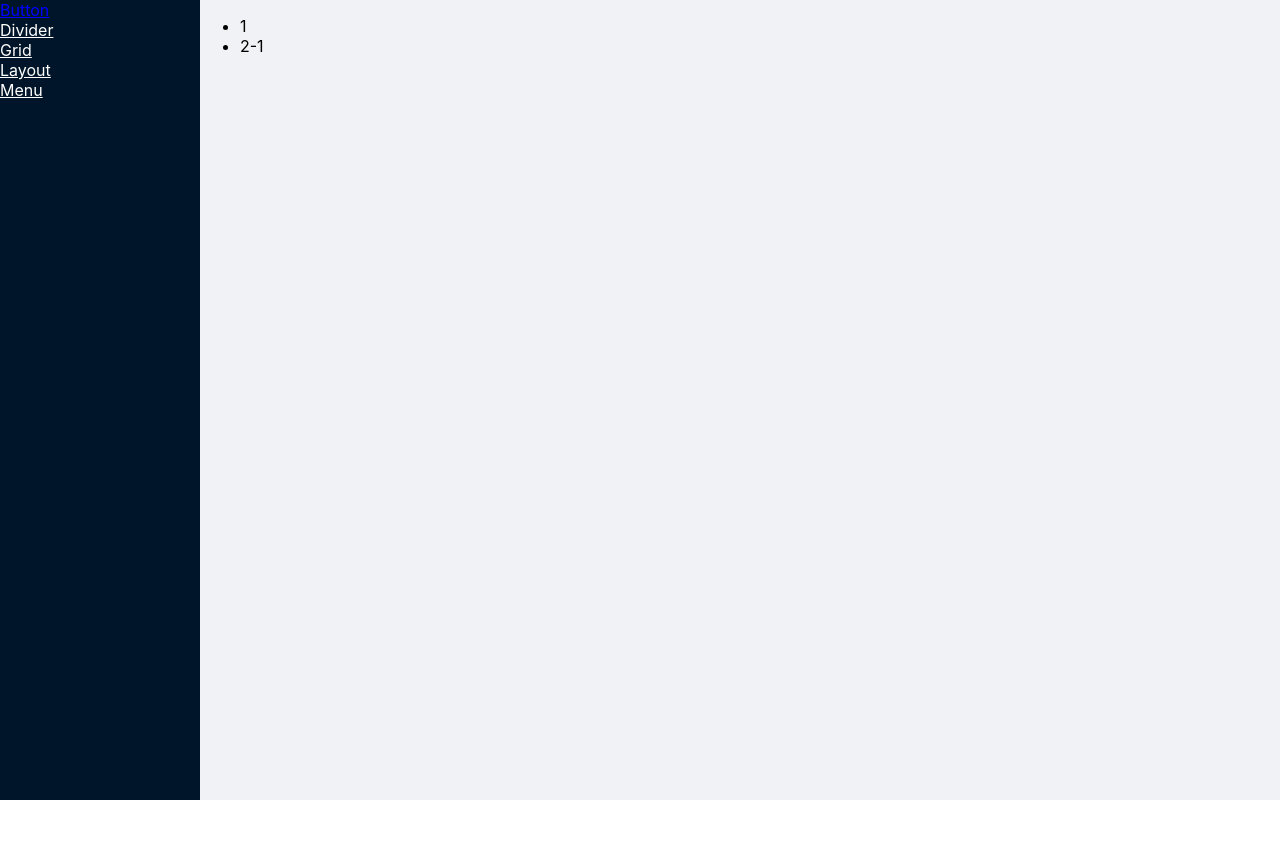
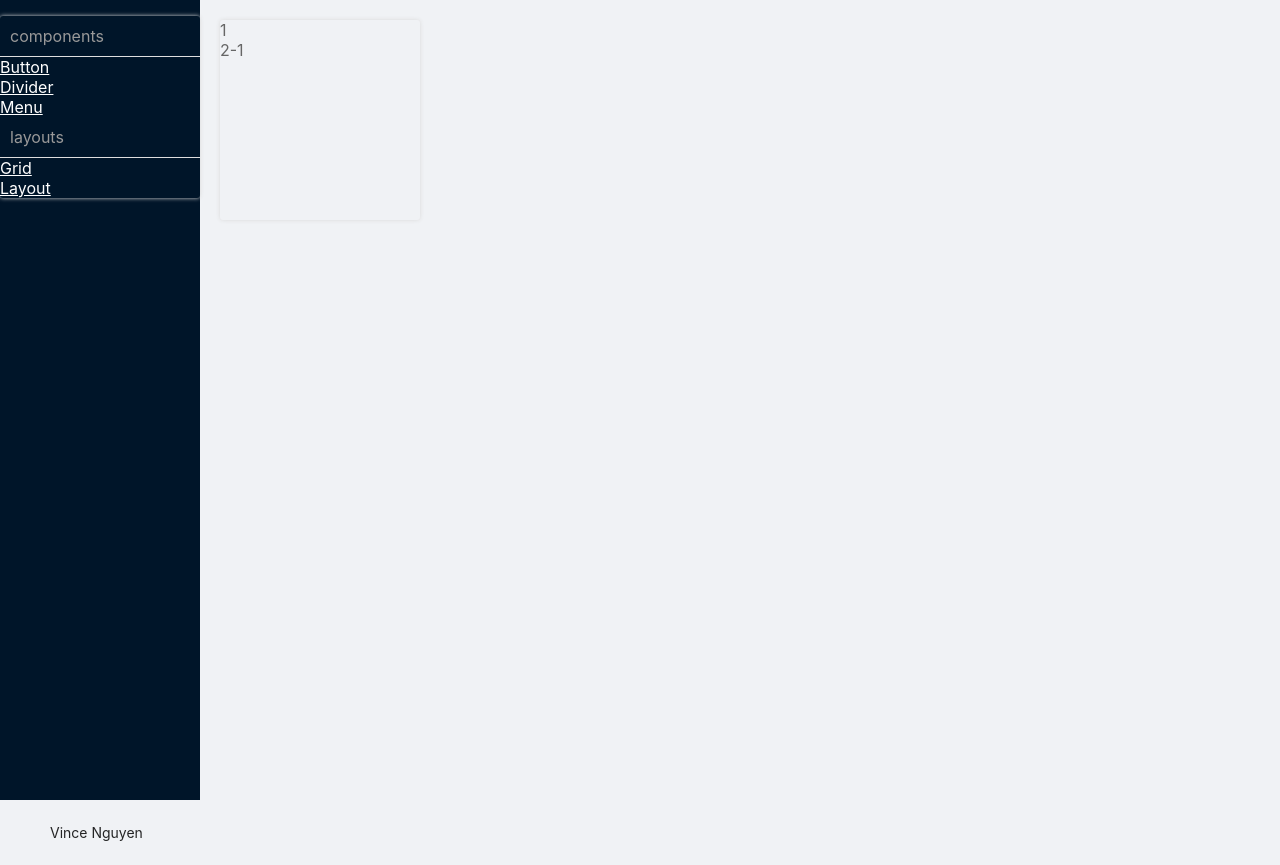
Before and after one commit to VINCENGUYEN-JS/vince-components, a React (Create React App) app: page /menu in a window 1280 px wide. Before the commit the page ends 800 px from the top, so only its background shows below. Built offline with nearby package versions, Linux system fonts and the light colour scheme.

Commit message:
add-menu-item-group-for-menu-component

```diff
--- a/src/App.tsx
+++ b/src/App.tsx
@@ -2,6 +2,7 @@ import * as React from "react";
 import { Routes, Route, Link } from "react-router-dom";
 
 import { Layout } from "./layout/index";
+import Menu, { MenuItem, MenuItemGroup } from "./components/Menu";
 import {
   ButtonExample,
   DividerExample,
@@ -11,18 +12,33 @@ import {
 } from "./pages";
 
 const Nav = () => (
-  <div style={{ display: "flex", flexDirection: "column" }}>
+  <Menu>
+    <MenuItemGroup title="components">
+      <MenuItem>
         <Link to="/button">Button</Link>
+      </MenuItem>
+      <MenuItem>
         <Link to="/divider">Divider</Link>
+      </MenuItem>
+      <MenuItem>
+        <Link to="/menu">Menu</Link>
+      </MenuItem>
+    </MenuItemGroup>
+    <MenuItemGroup title="layouts">
+      <MenuItem>
         <Link to="/grid">Grid</Link>
+      </MenuItem>
+      <MenuItem>
         <Link to="/layout">Layout</Link>
-    <Link to="/menu">Menu</Link>
-  </div>
+      </MenuItem>
+    </MenuItemGroup>
+  </Menu>
 );
 
 function App() {
   return (
     <div>
+      <Layout>
         <Layout style={{ minHeight: "100vh" }}>
           <Layout.Sider>
             <Nav />
@@ -37,6 +53,8 @@ function App() {
             </Routes>
           </Layout.Content>
         </Layout>
+        <Layout.Footer>Vince Nguyen</Layout.Footer>
+      </Layout>
     </div>
   );
 }
--- a/src/components/Menu/Menu.tsx
+++ b/src/components/Menu/Menu.tsx
@@ -1,12 +1,22 @@
 import * as React from "react";
+import classNames from "classnames";
 
-type MenuProps = {
+import "./style/index.scss";
+
+interface MenuProps extends React.HTMLAttributes<HTMLUListElement> {
   children: React.ReactNode;
-};
+}
+
+const prefixCls = "menu";
 
 const Menu = (props: MenuProps) => {
-  const { children } = props;
-  return <ul>{children}</ul>;
+  const { children, style: customStyle } = props;
+  const classes = classNames(prefixCls, {});
+  return (
+    <ul className={classes} style={customStyle}>
+      {children}
+    </ul>
+  );
 };
 
 export default Menu;
--- /dev/null
+++ b/src/components/Menu/MenuGroup.tsx
@@ -0,0 +1,21 @@
+import * as React from "react";
+import classNames from "classnames";
+
+type MenuItemGroupProps = {
+  title?: React.ReactNode;
+  children?: React.ReactNode;
+};
+
+const prefixCls = "menu-item-group";
+
+const MenuItemGroup = (props: MenuItemGroupProps) => {
+  const { children, title } = props;
+  return (
+    <li>
+      <div className={`${prefixCls}-title`}>{title}</div>
+      <ul className={`${prefixCls}-list`}>{children}</ul>
+    </li>
+  );
+};
+
+export default MenuItemGroup;
--- a/src/components/Menu/index.ts
+++ b/src/components/Menu/index.ts
@@ -1,5 +1,6 @@
 import Menu from "./Menu";
 import MenuItem from "./MenuItem";
+import MenuItemGroup from "./MenuGroup";
 
 export default Menu;
-export { MenuItem };
+export { MenuItem, MenuItemGroup };
--- /dev/null
+++ b/src/components/Menu/style/index.scss
@@ -0,0 +1,21 @@
+.menu {
+  outline: none;
+  margin-bottom: 0;
+  padding-left: 0; // Override default ul/ol
+  padding-right: 0; // Override default ul/ol in RTL direction
+  list-style: none;
+
+  box-shadow: 0 0 4px #d9d9d9;
+  border-radius: 3px;
+  color: #666;
+  &-item-group-list {
+    margin: 0;
+    padding: 0;
+  }
+  &-item-group-title {
+    color: #999;
+    line-height: 1.5;
+    padding: 8px 10px;
+    border-bottom: 1px solid #dedede;
+  }
+}
--- a/src/index.scss
+++ b/src/index.scss
@@ -14,9 +14,6 @@ code {
 
 a {
   color: #fff;
-  &:hover {
-    color: #00f;
-  }
 }
 
 *,
--- a/src/pages/MenuExample.tsx
+++ b/src/pages/MenuExample.tsx
@@ -1,11 +1,19 @@
 import * as React from "react";
 import Menu, { MenuItem } from "../components/Menu";
 
+const menuStyle = {
+  width: 200,
+  height: 200,
+  overflow: "auto",
+};
+
 const MenuExample = () => (
-  <Menu>
-    <MenuItem>1</MenuItem>
-    <MenuItem>2-1</MenuItem>
-  </Menu>
+  <div style={{ margin: "20px" }}>
+    <Menu style={menuStyle}>
+      <MenuItem>1</MenuItem>
+      <MenuItem>2-1</MenuItem>
+    </Menu>
+  </div>
 );
 
 export default MenuExample;
```
Lines whose indentation alone changed are shown as unchanged.
